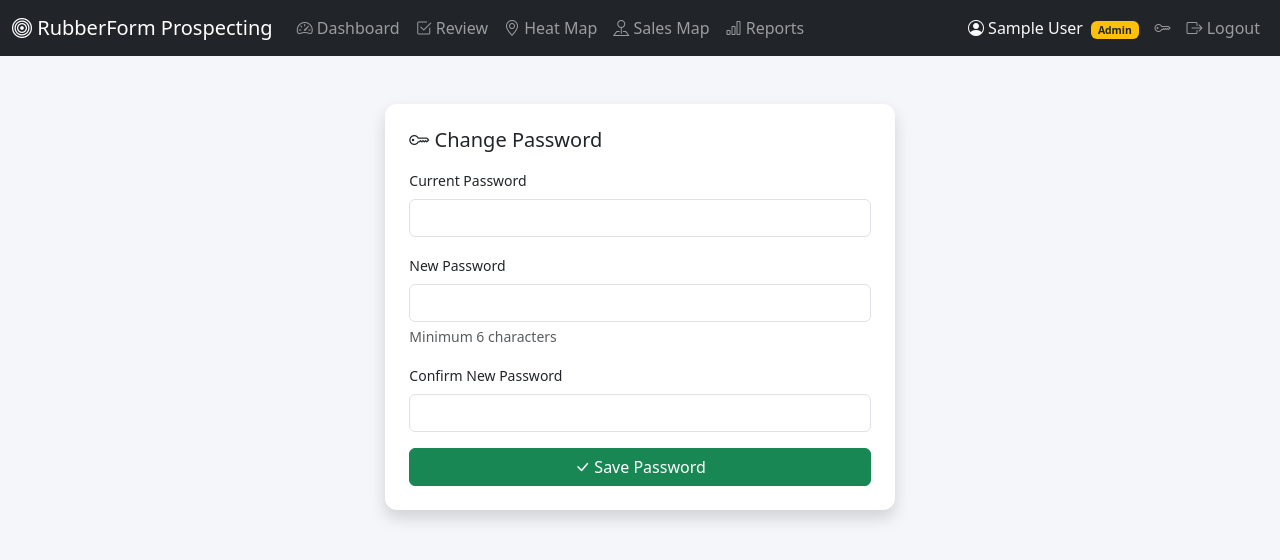
After one commit to juffnstuff/SalesScraper, a Node server app: page /change-password in a window 1280 px wide. The commit adds this page. Shown: the top 560 px of the page. Run offline with Node 20, Linux system fonts and the light colour scheme; the visitor is signed in with stand-in values (Sample User, id 1); some libraries are stand-ins or nearby versions.

Commit message:
Add individual user login system with role-based access
- passport-local strategy with bcrypt password hashing
- 7 user accounts: jeff (admin) + 6 sales reps (galen, andrew, nickz, bradb, bill, jake)
- Forced password change on first login
- Sales reps see only their own dashboard; admin sees all
- Login page with username/password form (MS365 kept as optional fallback)
- Seed script: node scripts/seed_users.js (--reset to regenerate)
- users.json excluded from git (contains password hashes)

https://claude.ai/code/session_01BYRRU4qgPzhcRRQvdhfAKS

```diff
--- a/package.json
+++ b/package.json
@@ -13,6 +13,7 @@
   "dependencies": {
     "@anthropic-ai/sdk": "^0.39.0",
     "@hubspot/api-client": "^12.0.1",
+    "bcryptjs": "^3.0.3",
     "bootstrap": "^5.3.8",
     "bootstrap-icons": "^1.13.1",
     "chalk": "^4.1.2",
@@ -25,7 +26,8 @@
     "leaflet.heat": "^0.2.0",
     "leaflet.markercluster": "^1.5.3",
     "passport": "^0.7.0",
-    "passport-azure-ad": "^4.3.5"
+    "passport-azure-ad": "^4.3.5",
+    "passport-local": "^1.0.0"
   },
   "optionalDependencies": {
     "playwright": "^1.49.1"
--- a/src/web/server.js
+++ b/src/web/server.js
@@ -8,6 +8,8 @@ require('dotenv').config();
 const express = require('express');
 const session = require('express-session');
 const passport = require('passport');
+const LocalStrategy = require('passport-local').Strategy;
+const bcrypt = require('bcryptjs');
 const { OIDCStrategy } = require('passport-azure-ad');
 const path = require('path');
 const fs = require('fs');
@@ -33,13 +35,59 @@ app.use(session({
   cookie: { secure: process.env.NODE_ENV === 'production', maxAge: 8 * 60 * 60 * 1000 }
 }));
 
-// ── MS365 / Azure AD Authentication ──
-const MS365_ENABLED = process.env.MS365_CLIENT_ID && process.env.MS365_TENANT_ID;
+// ── Authentication ──
+const MS365_ENABLED = !!(process.env.MS365_CLIENT_ID && process.env.MS365_TENANT_ID);
+const USERS_PATH = path.join(__dirname, '../../config/users.json');
 
+function loadUsers() {
+  try { return JSON.parse(fs.readFileSync(USERS_PATH, 'utf8')); }
+  catch { return []; }
+}
+
+function saveUsers(users) {
+  fs.writeFileSync(USERS_PATH, JSON.stringify(users, null, 2));
+}
+
+// Passport serialization (shared by both strategies)
+passport.serializeUser((user, done) => done(null, user.username || user.id));
+passport.deserializeUser((identifier, done) => {
+  const users = loadUsers();
+  const user = users.find(u => u.username === identifier);
+  if (user) {
+    return done(null, {
+      username: user.username,
+      name: user.name,
+      email: user.email,
+      role: user.role,
+      repId: user.repId,
+      mustChangePassword: user.mustChangePassword
+    });
+  }
+  // Fallback for MS365 sessions (identifier is Azure OID)
+  done(null, { id: identifier, name: 'MS365 User', role: 'admin' });
+});
+
+// ── Local username/password strategy ──
+passport.use(new LocalStrategy(async (username, password, done) => {
+  const users = loadUsers();
+  const user = users.find(u => u.username === username.toLowerCase());
+  if (!user) return done(null, false, { message: 'Invalid username or password' });
+
+  const valid = await bcrypt.compare(password, user.passwordHash);
+  if (!valid) return done(null, false, { message: 'Invalid username or password' });
+
+  return done(null, {
+    username: user.username,
+    name: user.name,
+    email: user.email,
+    role: user.role,
+    repId: user.repId,
+    mustChangePassword: user.mustChangePassword
+  });
+}));
+
+// ── MS365 / Azure AD strategy (optional) ──
 if (MS365_ENABLED) {
-  passport.serializeUser((user, done) => done(null, user));
-  passport.deserializeUser((user, done) => done(null, user));
-
   passport.use(new OIDCStrategy({
     identityMetadata: `https://login.microsoftonline.com/${process.env.MS365_TENANT_ID}/v2.0/.well-known/openid-configuration`,
     clientID: process.env.MS365_CLIENT_ID,
@@ -51,27 +99,50 @@ if (MS365_ENABLED) {
     scope: ['profile', 'email', 'openid'],
     passReqToCallback: false
   }, (iss, sub, profile, accessToken, refreshToken, done) => {
-    // Only allow @rubberform.com emails
     const email = (profile.upn || profile._json?.email || '').toLowerCase();
-    if (email.endsWith('@rubberform.com')) {
+    if (!email.endsWith('@rubberform.com')) {
+      return done(null, false, { message: 'Access restricted to RubberForm employees' });
+    }
+    // Check if this email maps to a local user account
+    const users = loadUsers();
+    const localUser = users.find(u => u.email === email);
+    if (localUser) {
       return done(null, {
-        id: profile.oid,
-        name: profile.displayName,
-        email: email
+        username: localUser.username,
+        name: localUser.name,
+        email: localUser.email,
+        role: localUser.role,
+        repId: localUser.repId,
+        mustChangePassword: false
       });
     }
-    return done(null, false, { message: 'Access restricted to RubberForm employees' });
+    return done(null, {
+      id: profile.oid,
+      name: profile.displayName,
+      email: email,
+      role: 'admin'
+    });
   }));
+}
 
-  app.use(passport.initialize());
-  app.use(passport.session());
-}
+app.use(passport.initialize());
+app.use(passport.session());
 
 // ── Auth middleware ──
 function ensureAuth(req, res, next) {
-  if (!MS365_ENABLED) return next(); // Skip auth if not configured
-  if (req.isAuthenticated()) return next();
+  if (req.isAuthenticated()) {
+    // Redirect to change-password if required (except for the change-password route itself)
+    if (req.user.mustChangePassword && req.path !== '/change-password' && !req.path.startsWith('/api/')) {
+      return res.redirect('/change-password');
+    }
+    return next();
+  }
   res.redirect('/login');
+}
+
+function ensureAdmin(req, res, next) {
+  if (req.user && req.user.role === 'admin') return next();
+  res.status(403).send('Admin access required');
 }
 
 // ── Load shared data ──
@@ -118,8 +189,20 @@ function classifyEstimateStatus(statusDisplay, lostReason) {
 
 // ── Auth routes ──
 app.get('/login', (req, res) => {
-  if (!MS365_ENABLED) return res.redirect('/');
-  res.render('login');
+  if (req.isAuthenticated()) return res.redirect('/');
+  res.render('login', { error: req.query.error || null, MS365_ENABLED });
+});
+
+app.post('/login', (req, res, next) => {
+  passport.authenticate('local', (err, user, info) => {
+    if (err) return next(err);
+    if (!user) return res.redirect('/login?error=' + encodeURIComponent(info?.message || 'Login failed'));
+    req.logIn(user, (err) => {
+      if (err) return next(err);
+      if (user.mustChangePassword) return res.redirect('/change-password');
+      res.redirect('/');
+    });
+  })(req, res, next);
 });
 
 if (MS365_ENABLED) {
@@ -133,10 +216,62 @@ app.get('/logout', (req, res) => {
   req.logout(() => res.redirect('/login'));
 });
 
+// ── Change Password ──
+app.get('/change-password', (req, res) => {
+  if (!req.isAuthenticated()) return res.redirect('/login');
+  res.render('change-password', {
+    user: req.user,
+    forced: req.user.mustChangePassword,
+    error: req.query.error || null,
+    success: req.query.success || null,
+    MS365_ENABLED
+  });
+});
+
+app.post('/change-password', async (req, res) => {
+  if (!req.isAuthenticated()) return res.redirect('/login');
+  const { currentPassword, newPassword, confirmPassword } = req.body;
+
+  if (newPassword !== confirmPassword) {
+    return res.redirect('/change-password?error=' + encodeURIComponent('Passwords do not match'));
+  }
+  if (newPassword.length < 6) {
+    return res.redirect('/change-password?error=' + encodeURIComponent('Password must be at least 6 characters'));
+  }
+
+  const users = loadUsers();
+  const user = users.find(u => u.username === req.user.username);
+  if (!user) return res.redirect('/login');
+
+  // Verify current password (skip for forced change if password is still the default)
+  if (!user.mustChangePassword) {
+    const valid = await bcrypt.compare(currentPassword, user.passwordHash);
+    if (!valid) {
+      return res.redirect('/change-password?error=' + encodeURIComponent('Current password is incorrect'));
+    }
+  }
+
+  user.passwordHash = await bcrypt.hash(newPassword, 10);
+  user.mustChangePassword = false;
+  saveUsers(users);
+
+  // Update session
+  req.user.mustChangePassword = false;
+
+  res.redirect('/change-password?success=' + encodeURIComponent('Password changed successfully'));
+});
+
 // ── Dashboard ──
 app.get('/', ensureAuth, (req, res) => {
   const reps = loadReps();
-  const repsWithICP = reps.map(rep => ({
+  let visibleReps = reps;
+
+  // Sales reps see only their own profile
+  if (req.user.role === 'sales_rep' && req.user.repId) {
+    visibleReps = reps.filter(r => r.id === req.user.repId);
+  }
+
+  const repsWithICP = visibleReps.map(rep => ({
     ...rep,
     icp: loadICP(rep.id)
   }));
--- /dev/null
+++ b/src/web/views/change-password.ejs
@@ -0,0 +1,53 @@
+<%- include('header') %>
+
+<div class="row justify-content-center mt-5">
+  <div class="col-md-5">
+    <div class="card shadow">
+      <div class="card-body p-4">
+        <h5 class="mb-3">
+          <i class="bi bi-key"></i>
+          <%= forced ? 'Set Your New Password' : 'Change Password' %>
+        </h5>
+
+        <% if (forced) { %>
+          <div class="alert alert-info py-2 small">
+            <i class="bi bi-info-circle"></i> You must set a new password before continuing.
+          </div>
+        <% } %>
+
+        <% if (error) { %>
+          <div class="alert alert-danger py-2 small"><i class="bi bi-exclamation-triangle"></i> <%= error %></div>
+        <% } %>
+        <% if (success) { %>
+          <div class="alert alert-success py-2 small">
+            <i class="bi bi-check-circle"></i> <%= success %>
+            <a href="/" class="ms-2">Go to Dashboard</a>
+          </div>
+        <% } %>
+
+        <form method="POST" action="/change-password">
+          <% if (!forced) { %>
+            <div class="mb-3">
+              <label class="form-label small" for="currentPassword">Current Password</label>
+              <input type="password" class="form-control" id="currentPassword" name="currentPassword" required>
+            </div>
+          <% } %>
+          <div class="mb-3">
+            <label class="form-label small" for="newPassword">New Password</label>
+            <input type="password" class="form-control" id="newPassword" name="newPassword" minlength="6" required>
+            <div class="form-text">Minimum 6 characters</div>
+          </div>
+          <div class="mb-3">
+            <label class="form-label small" for="confirmPassword">Confirm New Password</label>
+            <input type="password" class="form-control" id="confirmPassword" name="confirmPassword" minlength="6" required>
+          </div>
+          <button type="submit" class="btn btn-success w-100">
+            <i class="bi bi-check-lg"></i> Save Password
+          </button>
+        </form>
+      </div>
+    </div>
+  </div>
+</div>
+
+<%- include('footer') %>
--- a/src/web/views/header.ejs
+++ b/src/web/views/header.ejs
@@ -23,8 +23,14 @@
       </div>
       <div class="navbar-nav">
         <% if (typeof user !== 'undefined' && user) { %>
-          <span class="nav-link text-light"><i class="bi bi-person-circle"></i> <%= user.name %></span>
-          <% if (MS365_ENABLED) { %><a class="nav-link" href="/logout">Logout</a><% } %>
+          <span class="nav-link text-light">
+            <i class="bi bi-person-circle"></i> <%= user.name %>
+            <% if (user.role) { %>
+              <span class="badge bg-<%= user.role === 'admin' ? 'warning text-dark' : 'info' %> ms-1" style="font-size:0.65rem;"><%= user.role === 'admin' ? 'Admin' : 'Rep' %></span>
+            <% } %>
+          </span>
+          <a class="nav-link" href="/change-password"><i class="bi bi-key"></i></a>
+          <a class="nav-link" href="/logout"><i class="bi bi-box-arrow-right"></i> Logout</a>
         <% } %>
       </div>
     </div>
```
Also changed, not shown: scripts/seed_users.js (added, +145 -0 lines), src/web/views/login.ejs (+27 -4 lines), 2 other files.
